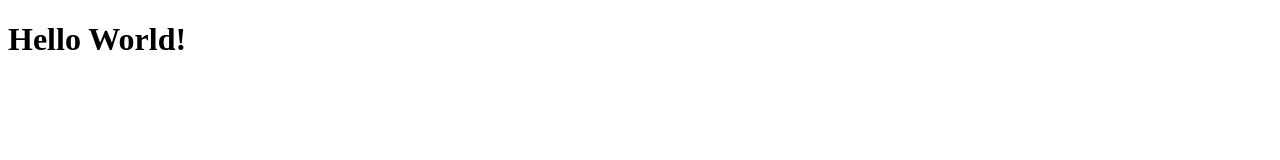
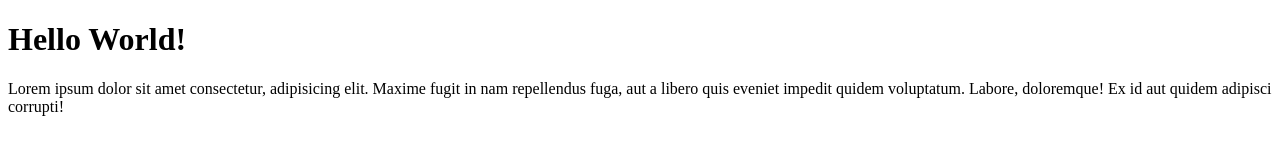
Before and after one commit to kaitlinchoffmann/Fall2023, a plain HTML site: page index.html in a window 1280 px wide. Drawn offline with Linux system fonts and the light colour scheme.

Commit message:
Add Text

```diff
--- a/index.html
+++ b/index.html
@@ -7,5 +7,8 @@
 </head>
 <body>
   <h1>Hello World!</h1>
+  <p>
+    Lorem ipsum dolor sit amet consectetur, adipisicing elit. Maxime fugit in nam repellendus fuga, aut a libero quis eveniet impedit quidem voluptatum. Labore, doloremque! Ex id aut quidem adipisci corrupti!
+  </p>
 </body>
 </html>
```
